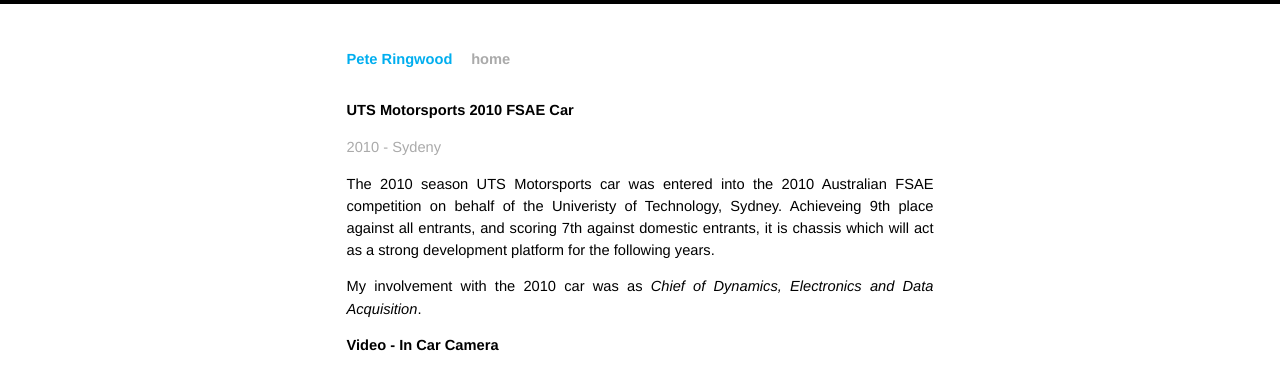
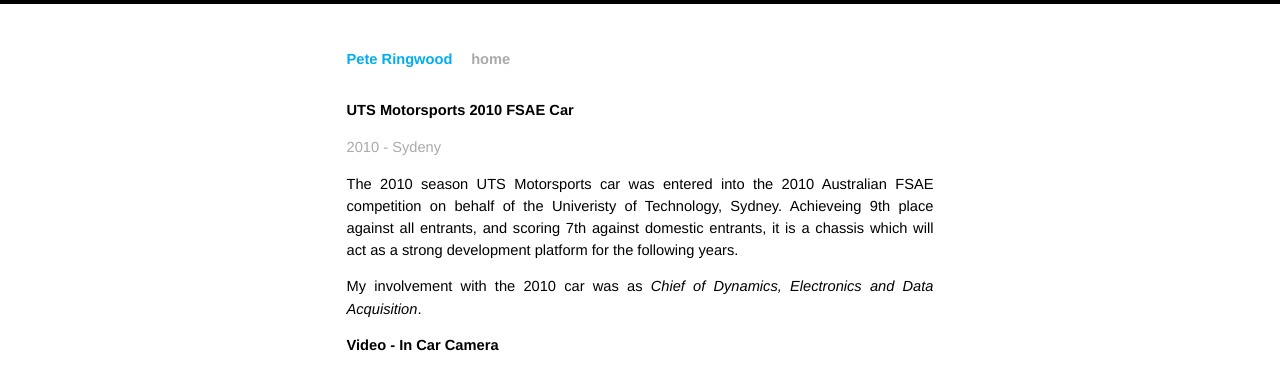
Before and after one commit to pgr/pgr.github.com, a Jekyll site: the page built from _posts/2010-12-12-utsm-2010.md, in a window 1280 px wide, cut to the strip 0-382 px from the top of the page. Built offline with Jekyll 4.4.1, drawn with Linux system fonts in a browser that asks for light colours; Markdown is read by kramdown in place of the engine named in the settings.

```diff
--- a/_posts/2010-12-12-utsm-2010.md
+++ b/_posts/2010-12-12-utsm-2010.md
@@ -8,7 +8,7 @@
 
 <p class="meta">2010 - Sydeny</p>
 
-The 2010 season UTS Motorsports car was entered into the 2010 Australian FSAE competition on behalf of the Univeristy of Technology, Sydney. Achieveing 9th place against all entrants, and scoring 7th against domestic entrants, it is chassis which will act as a strong development platform for the following years.
+The 2010 season UTS Motorsports car was entered into the 2010 Australian FSAE competition on behalf of the Univeristy of Technology, Sydney. Achieveing 9th place against all entrants, and scoring 7th against domestic entrants, it is a chassis which will act as a strong development platform for the following years.
 
 My involvement with the 2010 car was as _Chief of Dynamics, Electronics and Data Acquisition_.
 
```
